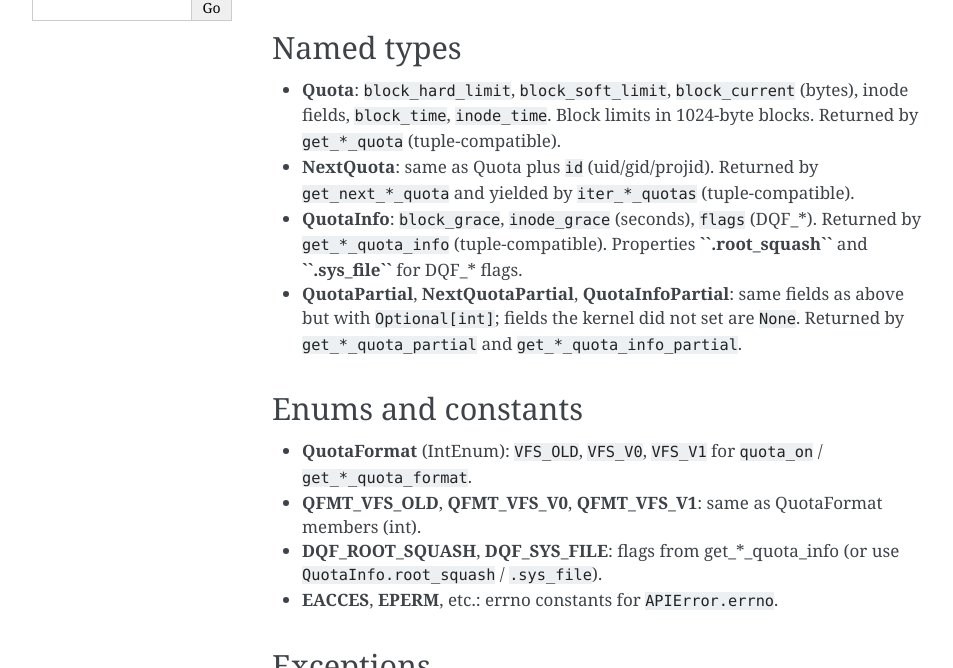
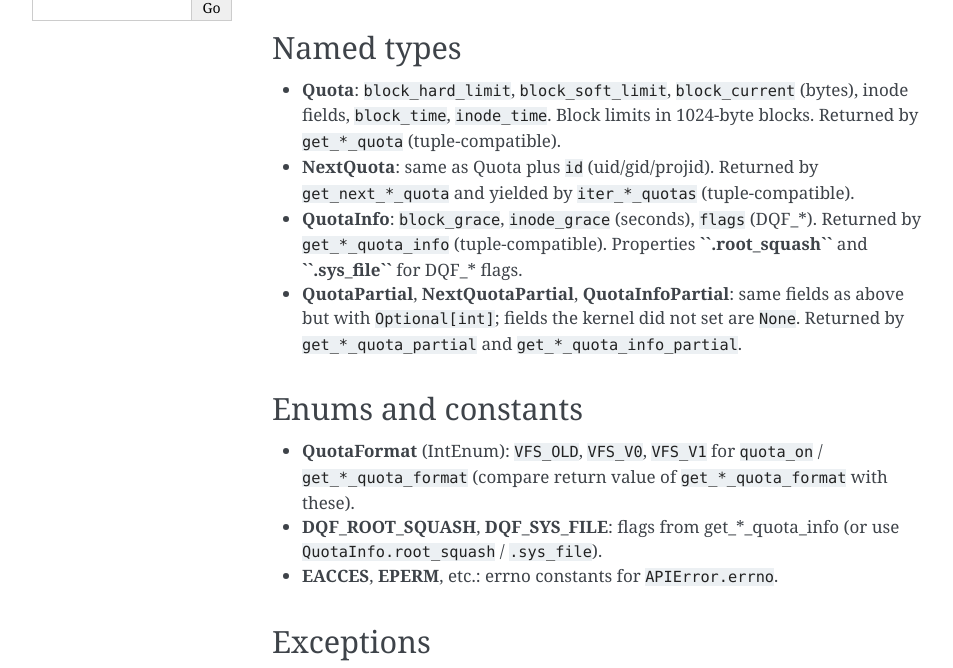
Before and after one commit to tjumyk/pyquota, a Sphinx documentation site: the page built from docs/reference.rst, in a window 1280 px wide, cut to the strip 339-1007 px from the top of the page. Shown: the whole strip, without its empty margins (148-1101 px from the left). Built offline with Sphinx 7.4.7, drawn with Linux system fonts in a browser that asks for light colours.

Commit message:
chore: update CHANGELOG and documentation for breaking changes
- Removed export of `QFMT_VFS_OLD`, `QFMT_VFS_V0`, and `QFMT_VFS_V1`; users should now utilize `QuotaFormat.VFS_OLD`, `QuotaFormat.VFS_V0`, and `QuotaFormat.VFS_V1`.
- Updated documentation and examples to reflect the new usage of `QuotaFormat` instead of the removed constants.
- Enhanced error handling in `set_*_quota` to raise `ValueError` or `TypeError` for invalid arguments.

```diff
--- a/docs/index.rst
+++ b/docs/index.rst
@@ -24,7 +24,7 @@ Quick start
 
    import pyquota as pq
 
-   pq.user_quota_on("/dev/sda1", pq.QFMT_VFS_V0, "/aquota.user")
+   pq.user_quota_on("/dev/sda1", pq.QuotaFormat.VFS_V0, "/aquota.user")
    q = pq.get_user_quota("/dev/sda1", 1000)
    print(q.block_hard_limit, q.block_current)
 
--- a/docs/reference.rst
+++ b/docs/reference.rst
@@ -23,8 +23,7 @@ Named types
 Enums and constants
 -------------------
 
-- **QuotaFormat** (IntEnum): ``VFS_OLD``, ``VFS_V0``, ``VFS_V1`` for ``quota_on`` / ``get_*_quota_format``.
-- **QFMT_VFS_OLD**, **QFMT_VFS_V0**, **QFMT_VFS_V1**: same as QuotaFormat members (int).
+- **QuotaFormat** (IntEnum): ``VFS_OLD``, ``VFS_V0``, ``VFS_V1`` for ``quota_on`` / ``get_*_quota_format`` (compare return value of ``get_*_quota_format`` with these).
 - **DQF_ROOT_SQUASH**, **DQF_SYS_FILE**: flags from get_*_quota_info (or use ``QuotaInfo.root_squash`` / ``.sys_file``).
 - **EACCES**, **EPERM**, etc.: errno constants for ``APIError.errno``.
 
```
Also changed, not shown: CHANGELOG.md (+5 -1 lines), CONTRIBUTING.md (+1 -1 lines), README.md (+4 -3 lines), pyquota/__init__.py (+6 -9 lines), 2 other files.
